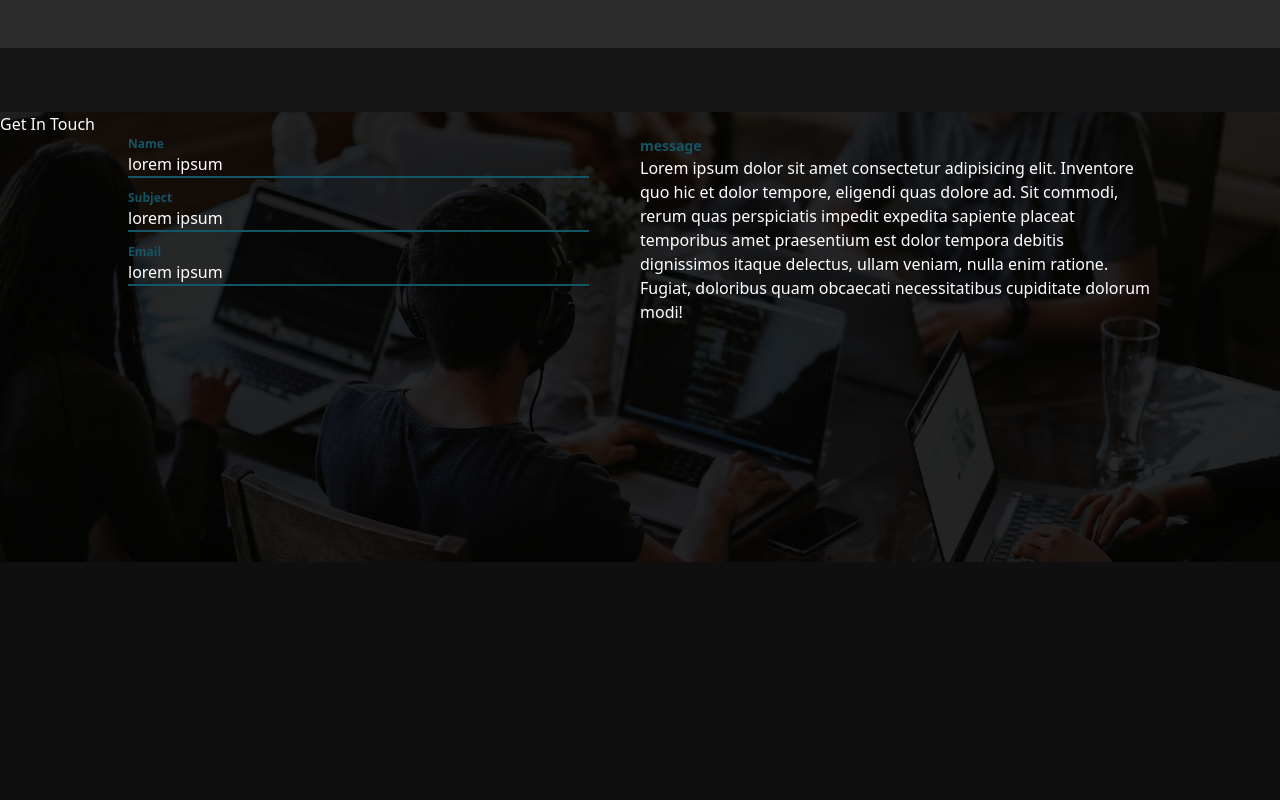
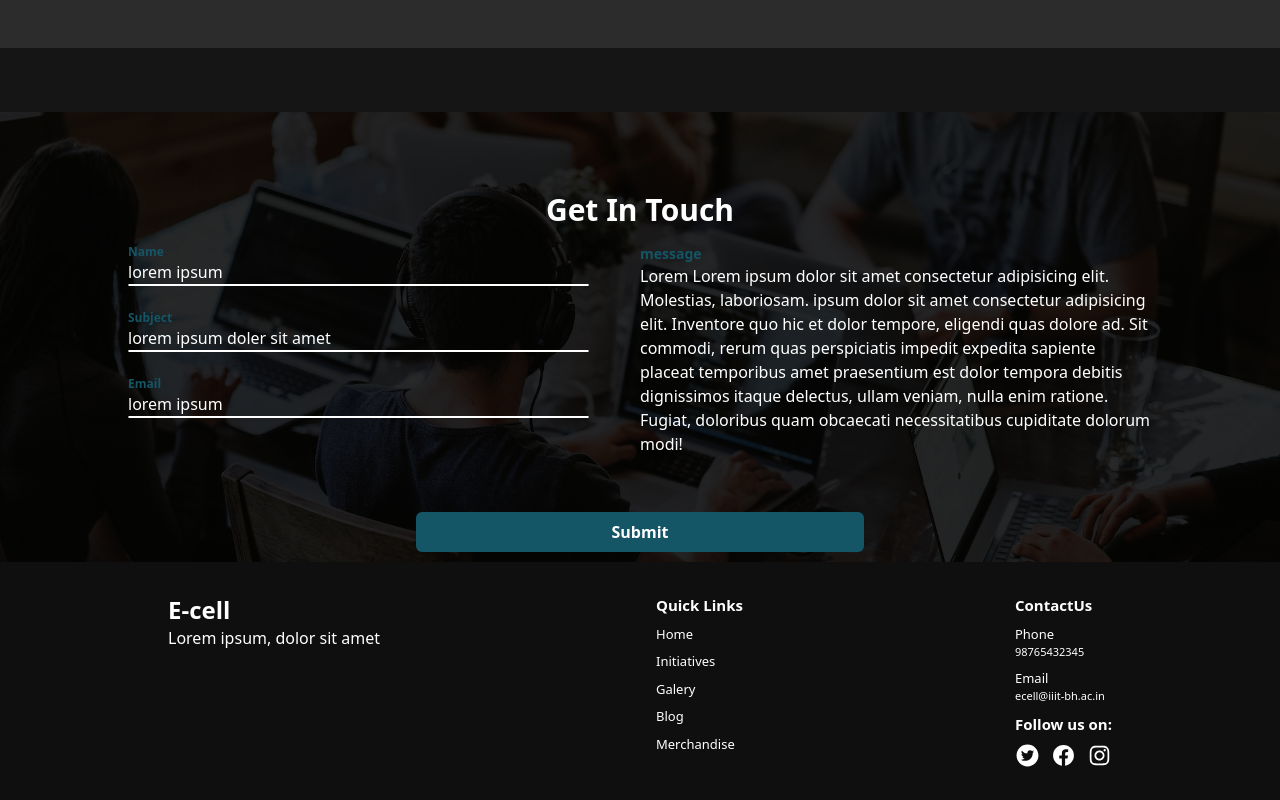
Before and after one commit to abhayrajput87/E-cell-website, a React (Create React App) app in the folder client/: page / in a window 1280 px wide. Shown: the part 3196-3996 px from the top of the page. Before the commit the page ends 3758 px from the top, so only its background shows below. Built offline with nearby package versions, Linux system fonts and the light colour scheme.

Commit message:
Footer added

```diff
--- a/client/src/App.js
+++ b/client/src/App.js
@@ -6,6 +6,7 @@ import Passion from "./components/Home/Passion";
 import Achievements from "./components/Home/Achievements";
 import Partners from "./components/Home/Partners";
 import Touch from "./components/Home/Touch";
+import Footer from "./components/Home/Footer";
 function App() {
   return (
     <div className="">
@@ -17,6 +18,7 @@ function App() {
       <Achievements/>
       <Partners/>
       <Touch/>
+      <Footer/>
 
     </div>
   );
--- /dev/null
+++ b/client/src/components/Home/Footer.jsx
@@ -0,0 +1,54 @@
+import React from 'react'
+
+import {AiFillTwitterCircle ,AiOutlineInstagram } from 'react-icons/ai'
+import {BiLogoFacebookCircle} from 'react-icons/bi'
+
+
+function Footer() {
+  return (
+    <div className=' text-white mx-auto max-w-[1200px] md:px-32 px-2 sm:px-8 py-8 grid grid-cols-2 gap-4 sm:gap-8'>
+    <div className='' >
+         <h1 className='text-2xl font-bold' >E-cell</h1>
+         <p>Lorem ipsum, dolor sit amet </p>
+    </div>
+    <div className='w-full flex justify-between' >
+    <div className='space-y-2' >
+      <h3 className='font-semibold text-[15px]' >Quick Links</h3>
+      <ul className='space-y-2 text-[13px]' >
+      <li>Home</li>
+      <li>Initiatives</li>
+      <li>Galery</li>
+      <li>Blog</li>
+      <li>Merchandise</li>
+      </ul>
+    </div>
+    <div className='space-y-2 text-right sm:text-left ' >
+      <h3 className='text-[15px] font-semibold' >ContactUs</h3>
+      <div>
+        <p className='text-[13px]' >Phone</p>
+        <p className='text-[11px]' >98765432345</p>
+      </div>
+      <div>
+        <p className='text-[13px]' >Email</p>
+        <p className='text-[11px]'>ecell@iiit-bh.ac.in</p>
+      </div>
+      <h1 className='text-[15px] font-bold pl-2 sm:pl-0 '  >
+        Follow us on:
+
+      </h1>
+      <div className='flex justify-between' >
+        <AiFillTwitterCircle size={25} />
+        <BiLogoFacebookCircle size={25} />
+        <AiOutlineInstagram size={25} />
+      </div>
+
+
+    </div>
+    </div>
+
+
+    </div>
+  )
+}
+
+export default Footer;
--- a/client/src/components/Home/Partners.jsx
+++ b/client/src/components/Home/Partners.jsx
@@ -17,7 +17,6 @@ function Partners() {
             <p className='rounded-lg py-4 px-6 bg-[#151515] ' >Partner</p>
             <p className='rounded-lg py-4 px-6 bg-[#151515] ' >Partner</p>
             <p className='rounded-lg py-4 px-6 bg-[#151515] ' >Partner</p>
-            <p className='rounded-lg py-4 px-6 bg-[#151515] ' >Partner</p>
 
         </div>
 
--- a/client/src/components/Home/Touch.jsx
+++ b/client/src/components/Home/Touch.jsx
@@ -3,28 +3,28 @@ import touchImg from '../../Assets/touch.jpg'
 
 function Touch() {
   return (
-    <div className='relative w-full h-full text-white' >
-        <img className='w-full md:h-[450px] object-cover '  src={touchImg} alt="" />
+    <div className='relative w-full h-full text-white m-auto' >
+        <img className='w-full md:h-[450px] h-screen object-cover '  src={touchImg} alt="" />
         <div className='absolute top-0 left-0 bg-black/80 w-full h-full' />
-        <div className='w-full absolute top-0 left-0 z-20 mx-auto' >
-            <h1 className='' >Get In Touch</h1>
-            <div className='w-[80%] mx-auto grid md:grid-cols-2 md:space-y-0 space-y-8 '   >
-                <div className=' flex flex-col space-y-3 md:w-[90%]' >
+        <div className='w-full h-full  absolute top-0 left-0 z-20 py-14  md:py-20' >
+            <h1 className='text-3xl font-bold pb-4 text-center' >Get In Touch</h1>
+            <div className='w-[80%] mx-auto  grid md:grid-cols-2 md:space-y-0 space-y-8 '   >
+                <div className=' flex flex-col space-y-6 md:w-[90%]' >
 
                     <div className='flex flex-col' >
                     <label className='text-xs font-bold text-[#145566]' htmlFor="Name">Name</label>
-                    <input className='bg-transparent'  type="text" name="" id="Name" value="lorem ipsum"/>
-                    <div className=' border-[1px] border-[#145566]' />
+                    <input className='bg-transparent  '  type="text" name="" id="Name" value="lorem ipsum"/>
+                    <div className=' border-[1px] border-white rounded-lg' />
                     </div>
                     <div className='flex flex-col' >
                     <label className='text-xs font-bold text-[#145566]' htmlFor="Subject">Subject</label>
-                    <input className='bg-transparent'  type="text" name="" id="Subject" value="lorem ipsum"/>
-                    <div className=' border-[1px] border-[#145566]' />
+                    <input className='bg-transparent'  type="text" name="" id="Subject" value="lorem ipsum doler sit amet"/>
+                    <div className=' border-[1px] border-white rounded-lg' />
                     </div>
                     <div className='flex flex-col' >
                     <label className='text-xs font-bold text-[#145566]' htmlFor="Email">Email</label>
                     <input className='bg-transparent'  type="text" name="" id="Email" value="lorem ipsum"/>
-                    <div className=' border-[1px] border-[#145566]' />
+                    <div className=' border-[1px] border-white rounded-lg' />
                     </div>
 
 
@@ -32,9 +32,14 @@ function Touch() {
                 </div>
                 <div>
                     <p className='text-sm font-bold text-[#145566]' >message</p>
-                    <p>Lorem ipsum dolor sit amet consectetur adipisicing elit. Inventore quo hic et dolor tempore, eligendi quas dolore ad. Sit commodi, rerum quas perspiciatis impedit expedita sapiente placeat temporibus amet praesentium est dolor tempora debitis dignissimos itaque delectus, ullam veniam, nulla enim ratione. Fugiat, doloribus quam obcaecati necessitatibus cupiditate dolorum modi!</p>
+                    <p>Lorem Lorem ipsum dolor sit amet consectetur adipisicing elit. Molestias, laboriosam. ipsum dolor sit amet consectetur adipisicing elit. Inventore quo hic et dolor tempore, eligendi quas dolore ad. Sit commodi, rerum quas perspiciatis impedit expedita sapiente placeat temporibus amet praesentium est dolor tempora debitis dignissimos itaque delectus, ullam veniam, nulla enim ratione. Fugiat, doloribus quam obcaecati necessitatibus cupiditate dolorum modi!</p>
                     <div className='' />
                 </div>
+
+
+            </div>
+            <div className='text-center mt-6 md:mt-14' >
+            <button className='  bg-[#145566]  py-2 w-[200px] md:w-[35%] rounded-md text-white border-lg font-bold' >Submit</button>
             </div>
         </div>
 
--- a/client/src/components/Navbar.jsx
+++ b/client/src/components/Navbar.jsx
@@ -13,7 +13,7 @@ function Navbar() {
 
 
   return (
-    <div className='   w-full md:px-32 px-8 text-white flex justify-between items-center h-24' >
+    <div className='  w-full md:px-32 px-8 text-white flex justify-between items-center h-24' >
         <h1 className='text-xl font-black' >E-Cell</h1>
         <div className='hidden md:flex space-x-6 items-center' >
 
```
